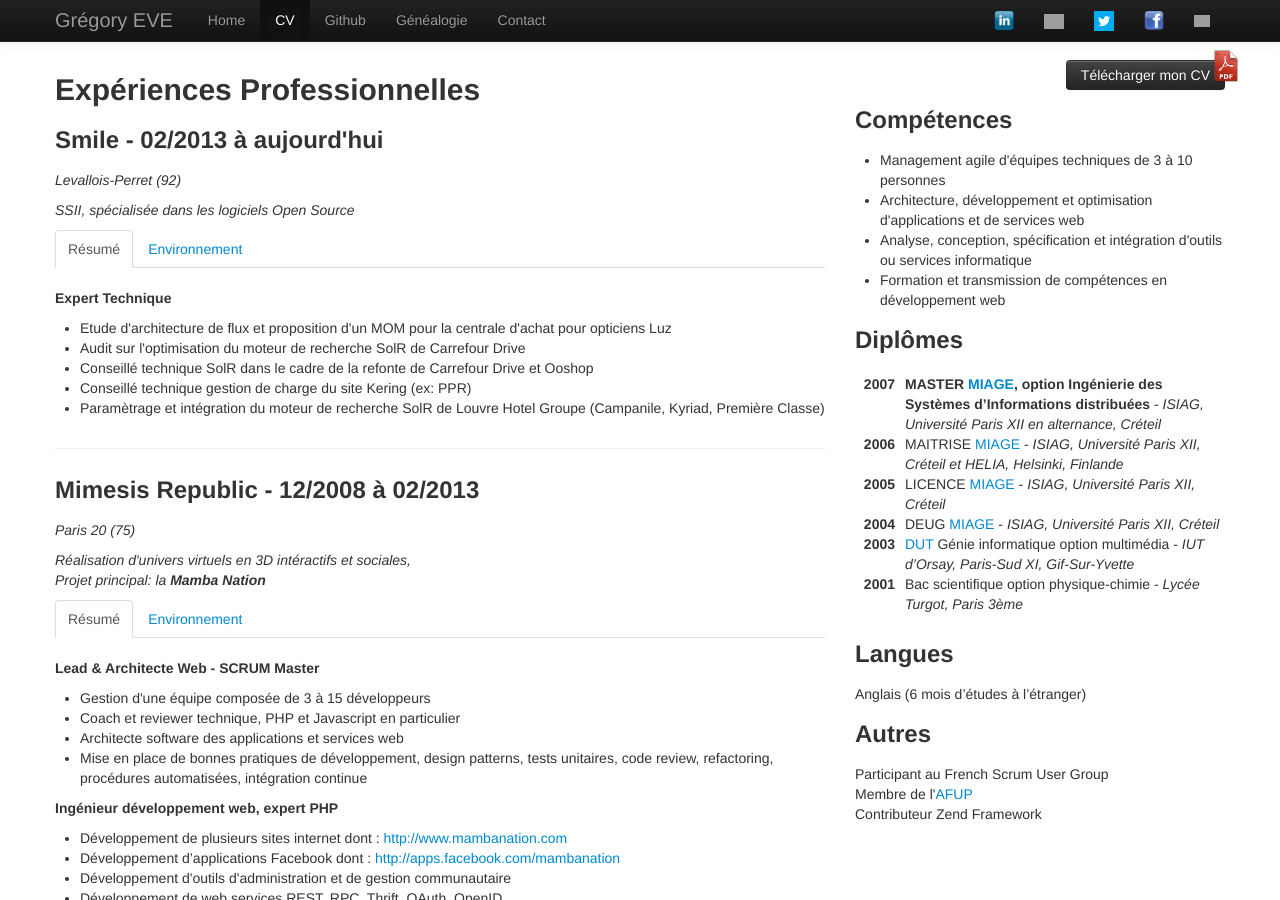
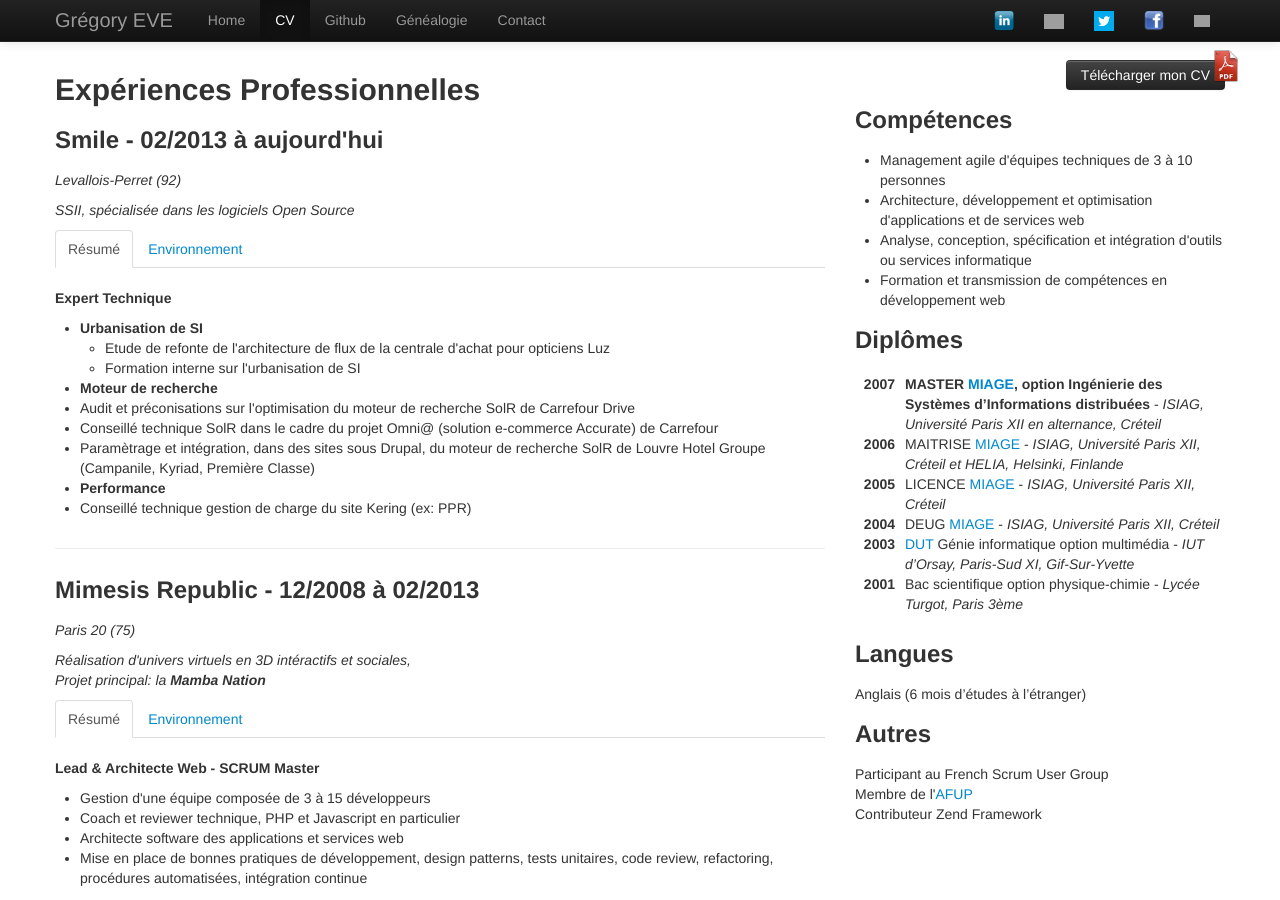
Before and after one commit to geve82/www.geve.fr, a Jekyll site: the page built from cv/index.html, in a window 1280 px wide and 900 px high. Built offline with Jekyll 4.4.1, drawn with Linux system fonts in a browser that asks for light colours; nearby versions of some CDN libraries; Markdown is read by kramdown in place of the engine named in the settings; grey boxes are pictures that could not be loaded.

Commit message:
Update index.html
update cv add enterprise architecture

```diff
--- a/cv/index.html
+++ b/cv/index.html
@@ -20,11 +20,24 @@
   <div class="tab-pane active" id="smile-resume">
     <p><strong>Expert Technique</strong></p>
     <ul>
-      <li>Etude d'architecture de flux et proposition d'un MOM pour la centrale d'achat pour opticiens Luz</li>
-      <li>Audit sur l'optimisation du moteur de recherche SolR de Carrefour Drive</li>
-      <li>Conseillé technique SolR dans le cadre de la refonte de Carrefour Drive et Ooshop </li>
-      <li>Conseillé technique gestion de charge du site Kering (ex: PPR)</li>
-      <li>Paramètrage et intégration du moteur de recherche SolR de Louvre Hotel Groupe (Campanile, Kyriad, Première Classe)</li>
+      <li><strong>Urbanisation de SI</strong>
+      	<ul>
+      	  <li>Etude de refonte de l'architecture de flux de la centrale d'achat pour opticiens Luz</li>
+      	  <li>Formation interne sur l'urbanisation de SI</li>
+      	</ul>
+      </li>
+      <li><strong>Moteur de recherche</strong>
+      	<lu>
+      	  <li>Audit et préconisations sur l'optimisation du moteur de recherche SolR de Carrefour Drive</li>
+      	  <li>Conseillé technique SolR dans le cadre du projet Omni@ (solution e-commerce Accurate) de Carrefour</li>
+      	  <li>Paramètrage et intégration, dans des sites sous Drupal, du moteur de recherche SolR de Louvre Hotel Groupe (Campanile, Kyriad, Première Classe)</li>
+      	</lu>
+      </li>
+      <li><strong>Performance</strong>
+      	<lu>
+      	  <li>Conseillé technique gestion de charge du site Kering (ex: PPR)</li>
+      	</lu>
+      </li>
     </ul>
   </div>
   <div class="tab-pane" id="smile-tech">
```
